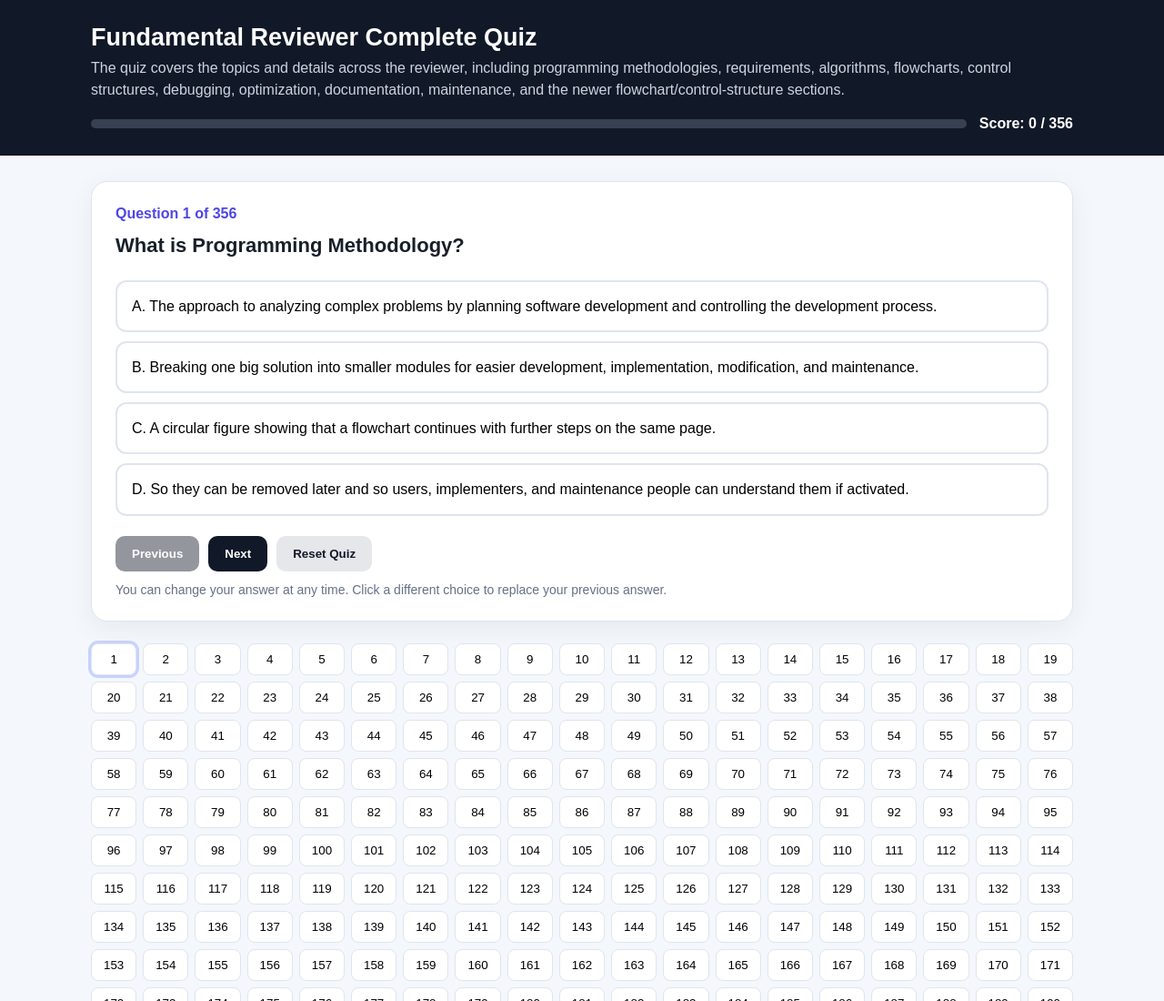
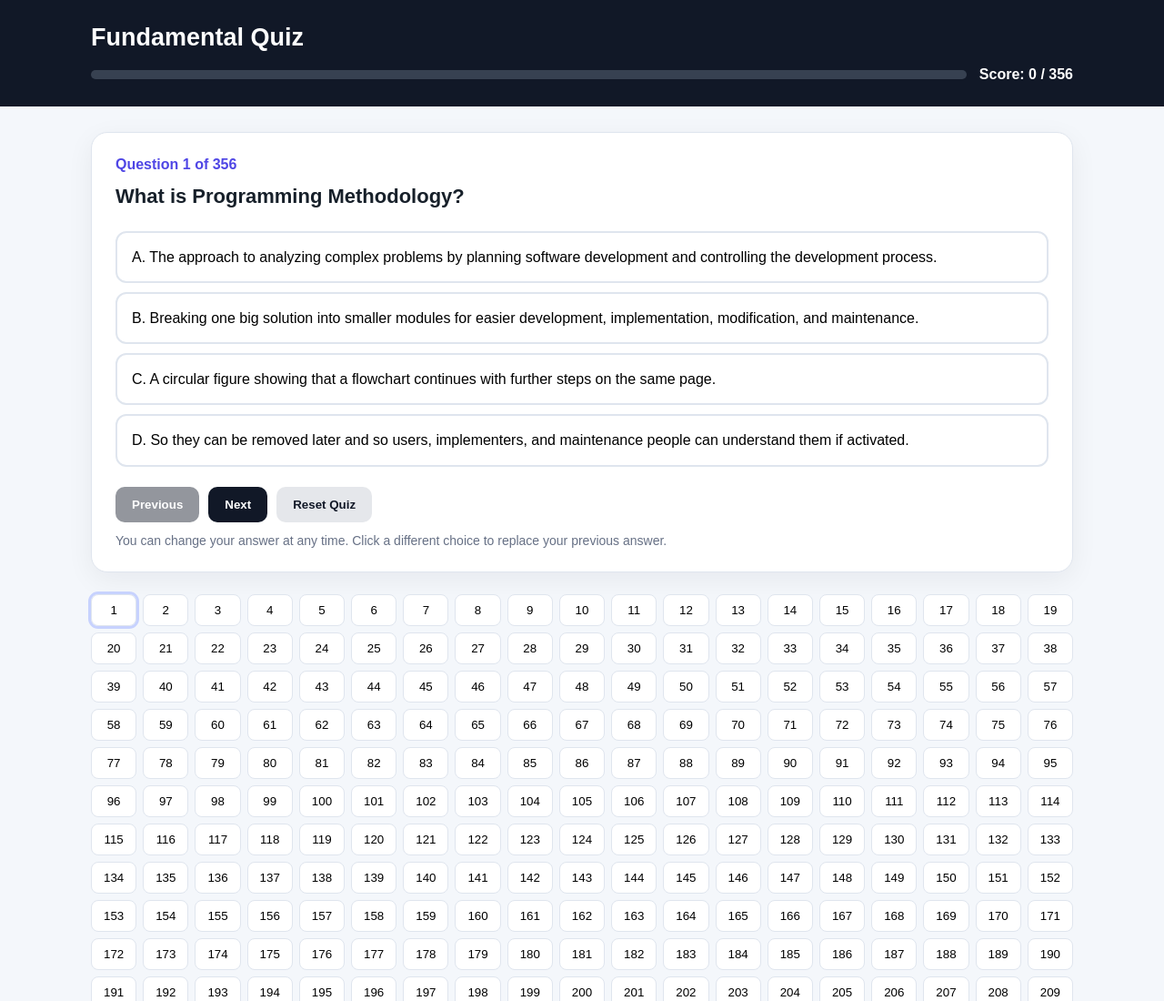
Before and after one commit to Media-and-Popular-Culture/funda-reviewer, a plain HTML site: page index.html in a window 1280 px wide. Shown: the top 1100 px of the page at 91% size. Drawn offline with Linux system fonts and the light colour scheme.

Commit message:
Change quiz title and simplify header content
Updated quiz title and removed detailed description.

```diff
--- a/index.html
+++ b/index.html
@@ -45,8 +45,7 @@ main{padding:28px 18px 60px}
 <body>
 <header>
 <div class="wrap">
-<h1>Fundamental Reviewer Complete Quiz</h1>
-<div class="sub">The quiz covers the topics and details across the reviewer, including programming methodologies, requirements, algorithms, flowcharts, control structures, debugging, optimization, documentation, maintenance, and the newer flowchart/control-structure sections.</div>
+<h1>Fundamental Quiz</h1>
 <div class="top">
 <div class="progress"><div id="bar" class="bar"></div></div>
 <div id="score" class="score">Score: 0 / 356</div>
```
